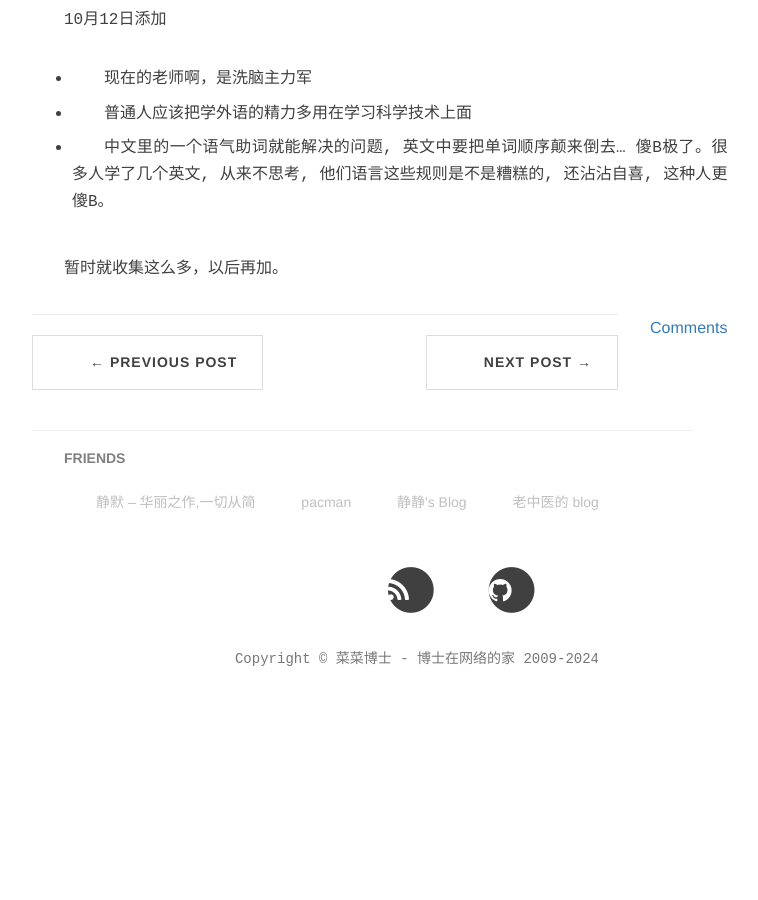
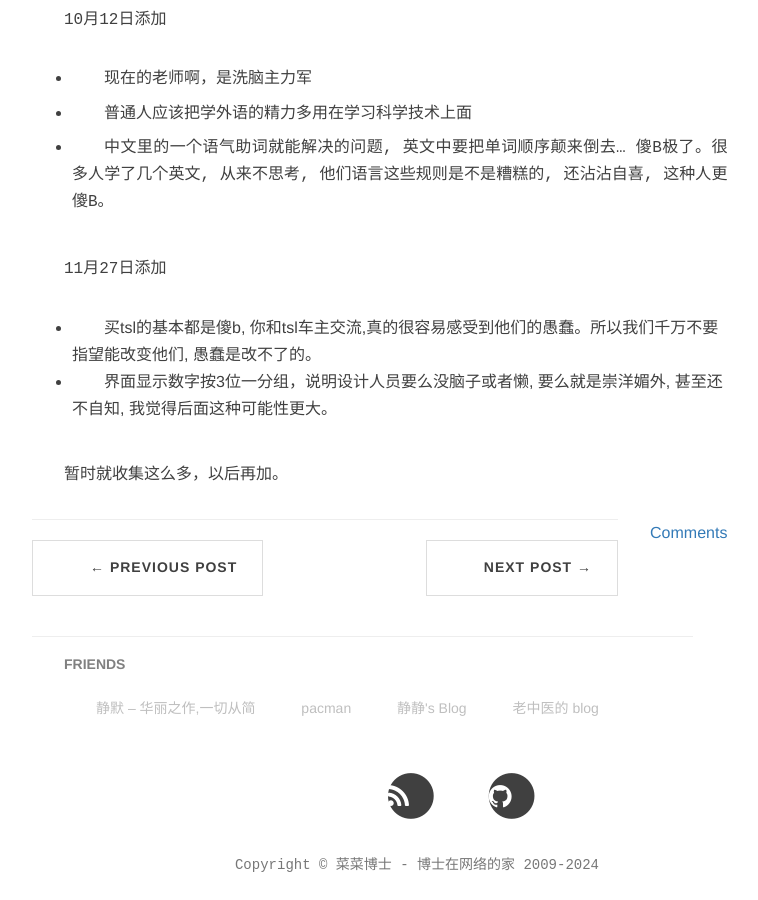
Before and after one commit to microcai/microcai.github.io, a Jekyll site: the page built from _posts/2024-10-07-sainta-quotes.md, in a window 1280 px wide and 900 px high, scrolled down 1028 px. Shown: the whole window, without its empty margins (239-997 px from the left). Built offline with Jekyll 4.4.1, drawn with Linux system fonts in a browser that asks for light colours; nearby versions of some CDN libraries; comment, search, counter and statistics services are not loaded; before the commit the page ends 1765 px from its top, so only the background shows below that.

Commit message:
更新老王语录

```diff
--- a/_posts/2024-10-07-sainta-quotes.md
+++ b/_posts/2024-10-07-sainta-quotes.md
@@ -38,5 +38,9 @@ tags: [quotes]
 
 - 中文里的一个语气助词就能解决的问题, 英文中要把单词顺序颠来倒去...  傻B极了。很多人学了几个英文, 从来不思考, 他们语言这些规则是不是糟糕的, 还沾沾自喜, 这种人更傻B。
 
+11月27日添加
+
+- 买tsl的基本都是傻b, 你和tsl车主交流,真的很容易感受到他们的愚蠢。所以我们千万不要指望能改变他们, 愚蠢是改不了的。
+- 界面显示数字按3位一分组，说明设计人员要么没脑子或者懒, 要么就是崇洋媚外, 甚至还不自知, 我觉得后面这种可能性更大。
 
 暂时就收集这么多，以后再加。
```
